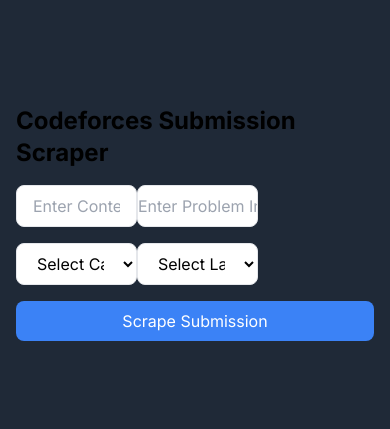
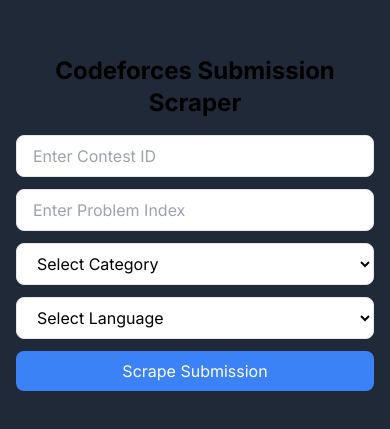
Before and after one commit to shuklamaneesh23/cf_helper, a Next.js app: page / in a window 390 px wide. Shown: the part 199-628 px from the top of the page. Built offline with nearby package versions, Linux system fonts and the light colour scheme.

Commit message:
Fixed website not responsive

```diff
--- a/src/app/page.js
+++ b/src/app/page.js
@@ -57,8 +57,8 @@
 			if (response.ok) {
 				// Handle the streaming data
 				parseStream(response, (chunk) => {
-          let a =(chunk.replace(/\\n/g, '\n')); // Log the chunk
-          setExplanation(a);// Update explanation with new chunks
+					let a = chunk.replace(/\\n/g, "\n"); // Log the chunk
+					setExplanation(a); // Update explanation with new chunks
 				});
 			} else {
 				const errorData = await response.json();
@@ -66,8 +66,7 @@
 			}
 		} catch (error) {
 			setError("An error occurred while fetching the data.");
-    }
-    finally {
+		} finally {
 			setLoading(false);
 		}
 	};
@@ -149,14 +148,19 @@
 
 	return (
 		<div className="min-h-screen flex flex-col items-center justify-center bg-gray-800 p-4">
-      <h1 className="text-2xl font-bold mb-4">Codeforces Submission Scraper</h1>
-      <form onSubmit={handleSubmit} className="w-full max-w-md">
+			<h1 className="text-2xl font-bold mb-4 text-center">
+				Codeforces Submission Scraper
+			</h1>
+			<form
+				onSubmit={handleSubmit}
+				className="w-full max-w-md flex flex-col gap-3"
+			>
 				<input
 					type="text"
 					value={contestID}
 					onChange={(e) => setContestID(e.target.value)}
 					placeholder="Enter Contest ID"
-          className="w-[31vw] h-[5vh] px-4 py-2 text-black border rounded-lg mb-4"
+					className="w-full h-[5vh] px-4 py-2 text-black border rounded-lg"
 					required
 				/>
 				<input
@@ -164,13 +168,13 @@
 					value={problemIndex}
 					onChange={(e) => setProblemIndex(e.target.value)}
 					placeholder="Enter Problem Index"
-          className="w-[31vw] h-[5vh] py-2 text-black border rounded-lg mb-4"
+					className="w-full h-[5vh] px-4 py-2 text-black border rounded-lg"
 					required
 				/>
 				<select
 					value={category}
 					onChange={(e) => setCategory(e.target.value)}
-          className="w-[31vw] h-[5vh] px-4 py-2 text-black bg-white border rounded-lg mb-4"
+					className="w-full h-[5vh] px-4 py-2 text-black bg-white border rounded-lg"
 					required
 				>
 					<option value="">Select Category</option>
@@ -183,7 +187,7 @@
 				<select
 					value={language}
 					onChange={(e) => setLanguage(e.target.value)}
-          className="w-[31vw] h-[5vh] px-4 py-2 text-black bg-white border rounded-lg mb-4"
+					className="w-full h-[5vh] px-4 py-2 text-black bg-white border rounded-lg"
 					required
 				>
 					<option value="">Select Language</option>
```
Also changed, not shown: 1 other file (tests, documents, lock files or other folders). Lines whose indentation alone changed are shown as unchanged.
